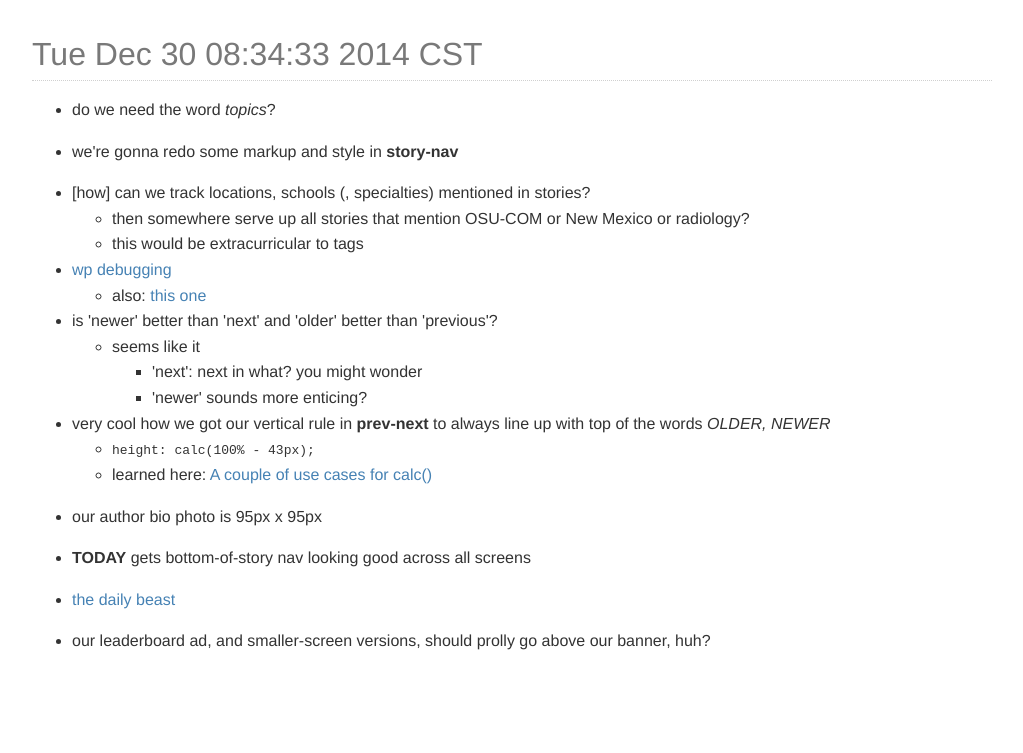
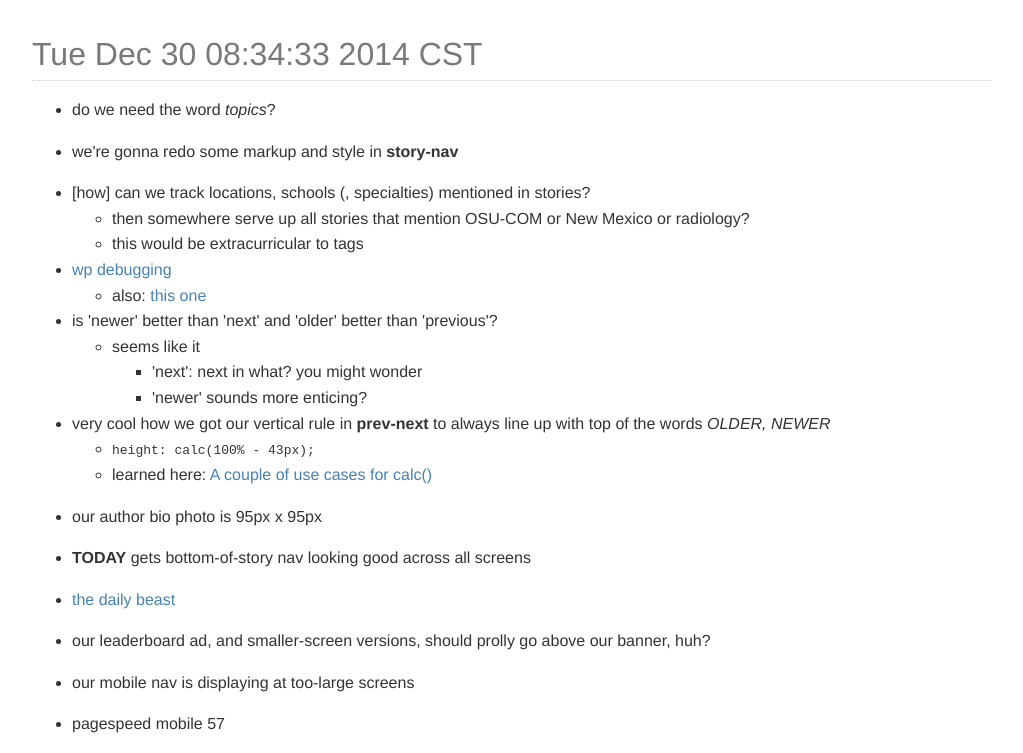
Before and after one commit to pjsinco/eo-build, a plain HTML site: page readme.html in a window 1280 px wide. Shown: the part 7215-7968 px from the top of the page, without its empty margins (128-1151 px from the left). Before the commit the page ends 7885 px from the top, so only its background shows below. Drawn offline with Linux system fonts and the light colour scheme.

Commit message:
updates readme

```diff
--- a/readme.html
+++ b/readme.html
@@ -331,6 +331,8 @@ if (ehs_width&lt;=767) {
 <li><p><strong>TODAY</strong> gets bottom-of-story nav looking good across all screens</p></li>
 <li><p><a href="http://www.thedailybeast.com/articles/2014/12/30/russia-s-rebel-in-chief-escapes-house-arrest.html">the daily beast</a></p></li>
 <li><p>our leaderboard ad, and smaller-screen versions, should prolly go above our banner, huh?</p></li>
+<li><p>our mobile nav is displaying at too-large screens</p></li>
+<li><p>pagespeed mobile 57</p></li>
 </ul>
 </body>
 </html>
```
Also changed, not shown: 1 other file.
